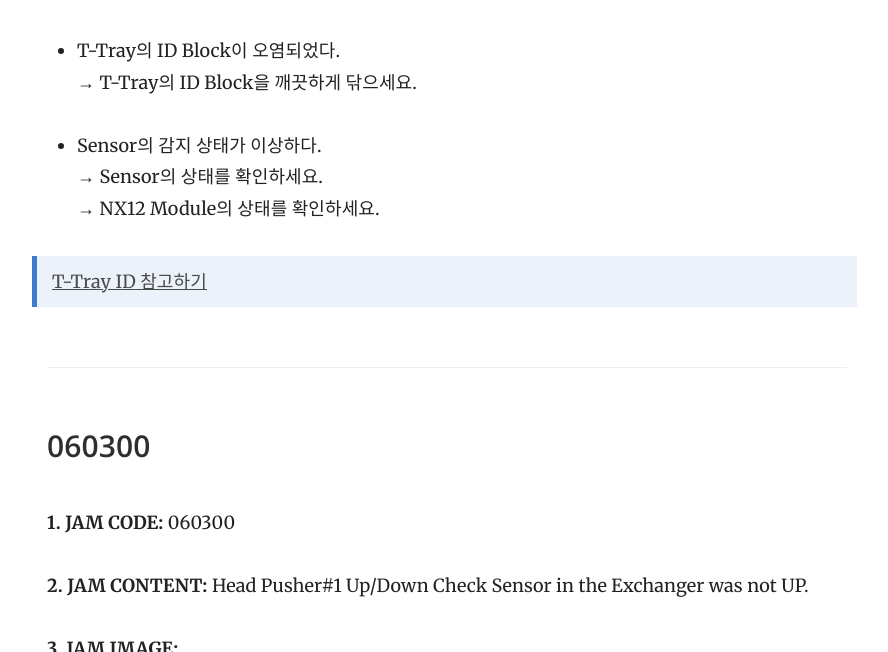
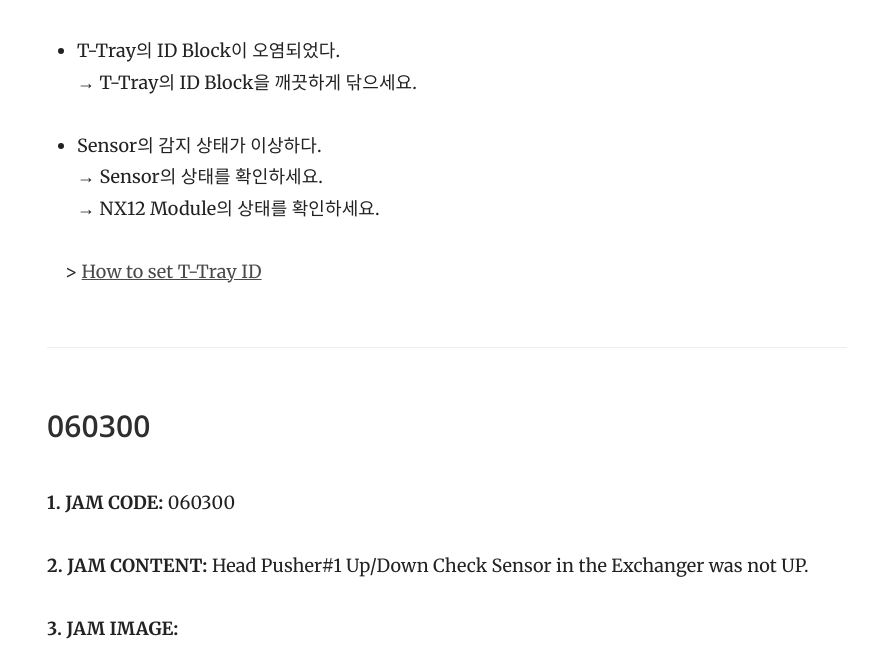
Before and after one commit to lte0609/ht_kr, a Jekyll site: the page built from _docs/troubleshooting/jamcode.md, in a window 1280 px wide and 900 px high, scrolled down 4726 px, cut to the strip 0-652 px from the top of the window. Shown: the whole strip, without its empty margins (343-1231 px from the left). Built offline with Jekyll 4.4.1, drawn with Linux system fonts in a browser that asks for light colours.

Commit message:
Update jamcode.md

```diff
--- a/_docs/troubleshooting/jamcode.md
+++ b/_docs/troubleshooting/jamcode.md
@@ -110,7 +110,7 @@ order: 1
   → Sensor의 상태를 확인하세요.
   → NX12 Module의 상태를 확인하세요.
 
-> [T-Tray ID 참고하기](/_docs/tray-id.md)
+　> [How to set T-Tray ID](https://lte0609.github.io/ht/manual/tray-id/)
 
 
 
```
